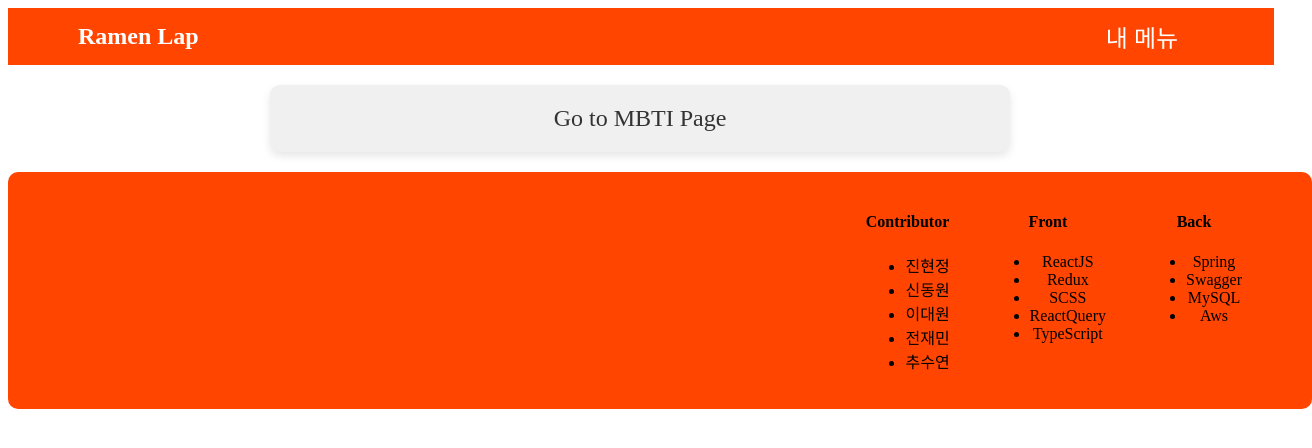
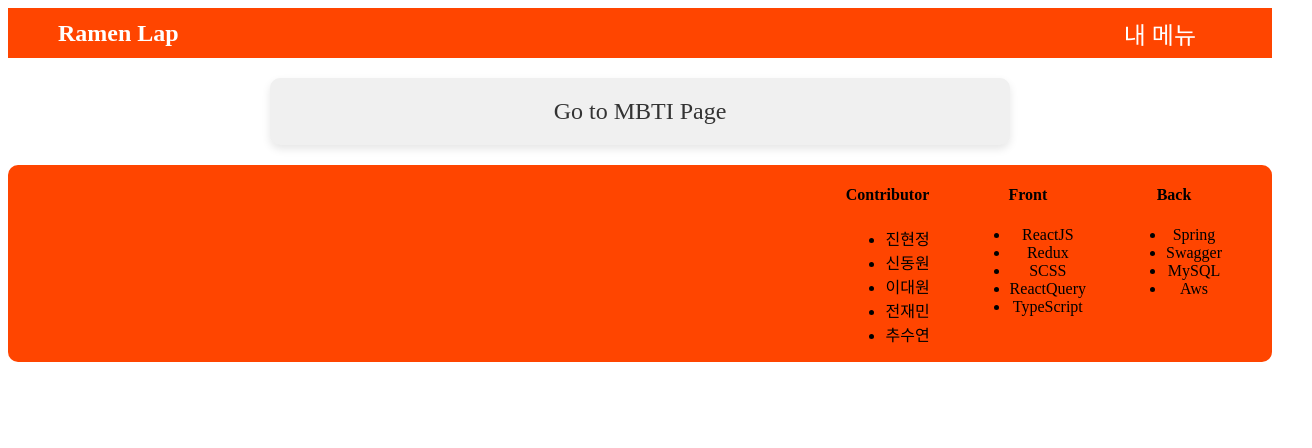
Before and after one commit to RamyunLab/ramyunlab-fe, a React (Create React App) app: page / in a window 1280 px wide. Shown: the top 448 px of the page, 1312 px wide, since content can reach past the window. Built offline with nearby package versions, Linux system fonts and the light colour scheme.

Commit message:
fix: footer, header 비율 변경

```diff
--- a/src/components/Footer/Footer.scss
+++ b/src/components/Footer/Footer.scss
@@ -4,11 +4,9 @@
     align-items: center;
     justify-content: center;
     background-color: #ff4500;
-    padding: 20px;
+
     border-radius: 10px;
     width: 100%;
-
-    margin: auto;
 }
 
 .stack-section {
--- a/src/components/Header/Header.module.scss
+++ b/src/components/Header/Header.module.scss
@@ -1,13 +1,13 @@
 .header {
     background-color: #ff4500;
-    padding: 10px 20px;
+    padding: 0px;
     display: flex;
     justify-content: space-between;
     align-items: center;
     color: white;
     position: relative;
-    width: 97%;
-    height: auto;
+    width: 100%;
+    height: 50px;
 }
 
 .logo {
```
